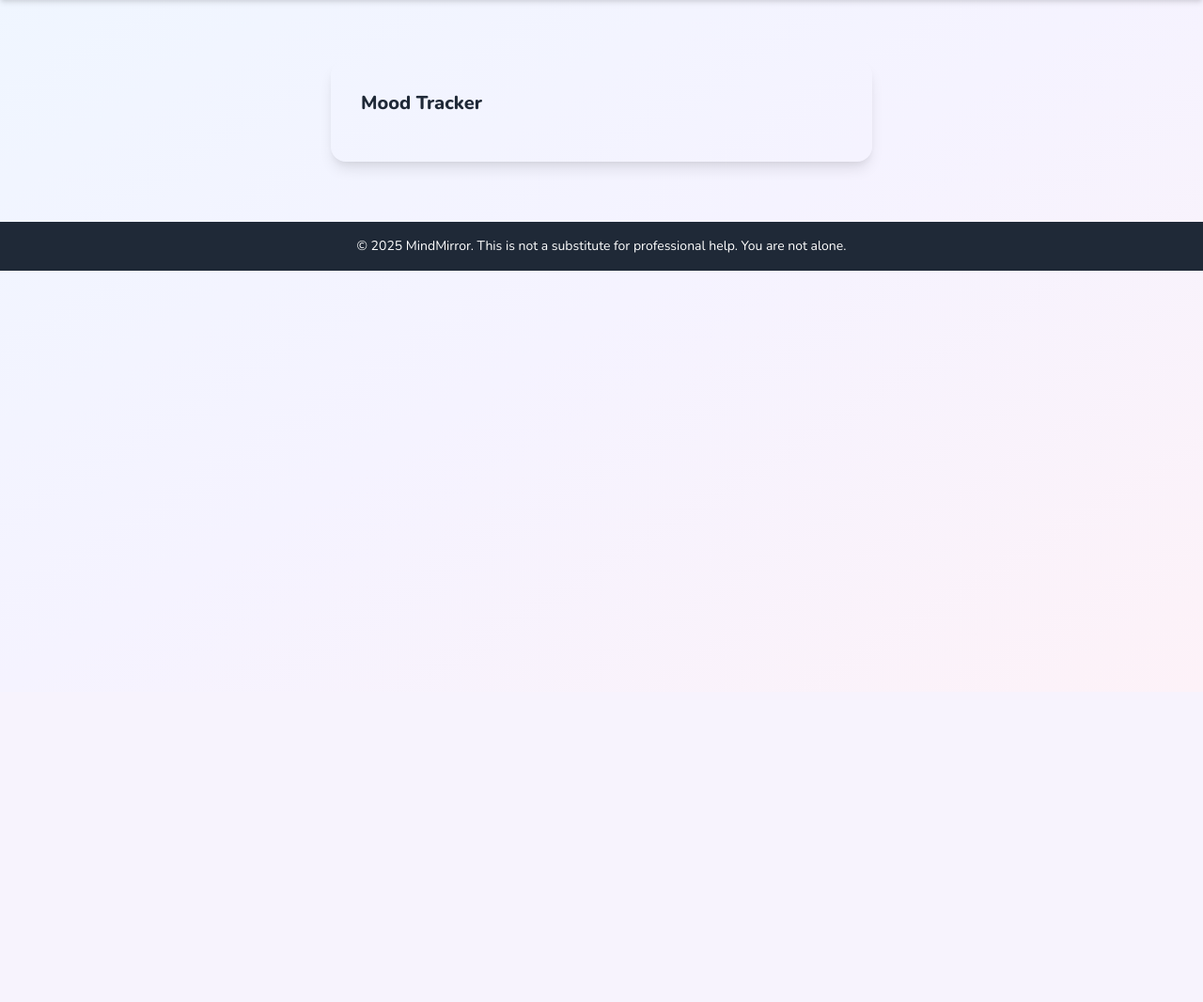
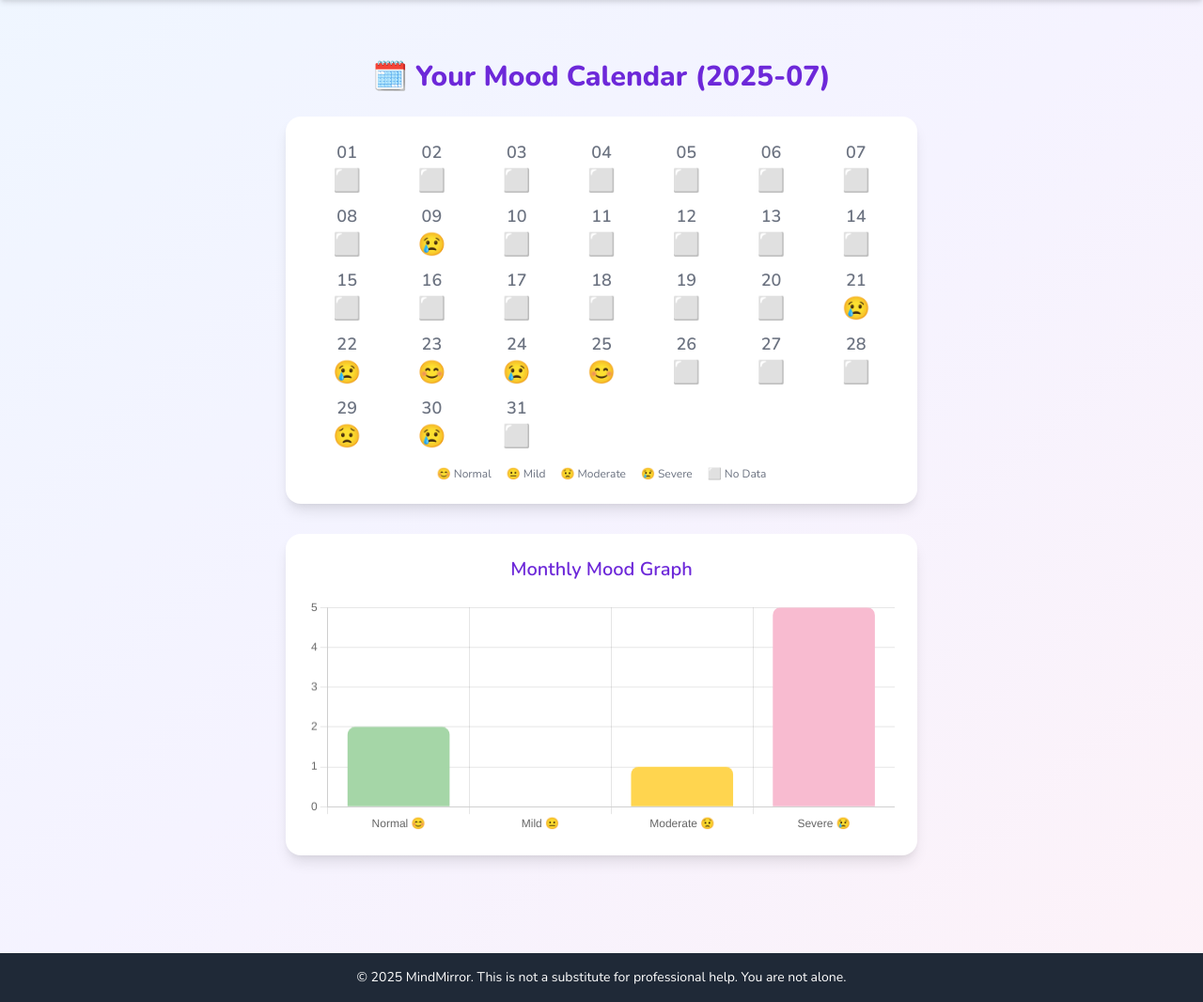
Before and after one commit to adityasrivastava0/MindMirror, a Flask app: page /mood in a window 1280 px wide. Shown: the part 64-1130 px from the top of the page at 94% size. Before the commit the page ends 352 px from the top, so only its background shows below. Run offline with Flask 3, Linux system fonts and the light colour scheme; the visitor is signed in with stand-in values (Sample User, id 1); data comes from the database, SQL or seed files in the repository; both versions use the stored data as it was after the commit.

Commit message:
initial commit

```diff
--- a/app.py
+++ b/app.py
@@ -295,7 +295,43 @@
 
 @app.route('/mood')
 def mood():
-    return render_template('mood.html')
+    if 'user_id' not in session:
+        return redirect(url_for('login'))
+
+    # Example: Fetch mood data for current month
+    from calendar import monthrange
+    today = datetime.today()
+    year, month = today.year, today.month
+    days_in_month = monthrange(year, month)[1]
+
+    with sqlite3.connect('mindmirror.db') as conn:
+        c = conn.cursor()
+        c.execute("""
+            SELECT created_at, level FROM assessments
+            WHERE user_id = ? AND strftime('%Y-%m', created_at) = ?
+        """, (session['user_id'], f"{year}-{month:02d}"))
+        rows = c.fetchall()
+
+    # Map date to mood
+    mood_map = {'Normal': '😊', 'Mild': '😐', 'Moderate': '😟', 'Severe': '😢'}
+    mood_data = {row[0][:10]: mood_map.get(row[1], '🙂') for row in rows}
+
+    calendar_days = []
+    for day in range(1, days_in_month + 1):
+        date_str = f"{year}-{month:02d}-{day:02d}"
+        emoji = mood_data.get(date_str, '⬜')
+        calendar_days.append({'date': date_str, 'emoji': emoji})
+
+    # For graph: count moods
+    mood_counts = {'😊': 0, '😐': 0, '😟': 0, '😢': 0}
+    for m in mood_data.values():
+        if m in mood_counts:
+            mood_counts[m] += 1
+
+    return render_template('mood.html',
+                           calendar_days=calendar_days,
+                           year=year, month=month,
+                           mood_counts=mood_counts)
 
 # --------- Run App ---------
 if __name__ == '__main__':
--- a/templates/mood.html
+++ b/templates/mood.html
@@ -1,15 +1,82 @@
+<!-- filepath: e:\Mindmirror python full stack\templates\mood.html -->
 {% extends "base.html" %}
-{% block title %}Mood Tracker{% endblock %}
+{% block title %}Mood Tracker | MindMirror{% endblock %}
+
 {% block content %}
-<div class="max-w-xl mx-auto mt-10 bg-white/90 rounded-2xl shadow-lg p-8">
-  <h2 class="text-xl font-bold text-[#5C6BC0] mb-4">Mood Tracker</h2>
-  <div class="grid grid-cols-7 gap-2">
-    {% for day in calendar %}
-      <div class="w-10 h-10 flex items-center justify-center rounded-full
-                  {% if day.mood == 'happy' %}bg-[#A5D6A7]{% elif day.mood == 'neutral' %}bg-[#FFF8E1]{% else %}bg-[#F8BBD0]{% endif %}">
-        <span class="text-2xl">{{ day.emoji }}</span>
-      </div>
-    {% endfor %}
-  </div>
+<div class="max-w-2xl mx-auto py-10">
+    <h2 class="text-3xl font-bold text-purple-700 mb-6 text-center">🗓️ Your Mood Calendar ({{ year }}-{{ "%02d"|format(month) }})</h2>
+    <div class="bg-white rounded-2xl shadow-lg p-6 mb-8">
+        <div class="grid grid-cols-7 gap-2">
+            {% for day in calendar_days %}
+            <div class="flex flex-col items-center">
+                <span class="text-lg font-semibold text-gray-500">{{ day.date[-2:] }}</span>
+                <span class="text-2xl">{{ day.emoji }}</span>
+            </div>
+            {% endfor %}
+        </div>
+        <div class="mt-4 text-xs text-gray-500 flex gap-4 justify-center">
+            <span>😊 Normal</span>
+            <span>😐 Mild</span>
+            <span>😟 Moderate</span>
+            <span>😢 Severe</span>
+            <span>⬜ No Data</span>
+        </div>
+    </div>
+    <div class="bg-white rounded-2xl shadow-lg p-6">
+        <h3 class="text-xl font-semibold text-purple-700 mb-4 text-center">Monthly Mood Graph</h3>
+        <canvas id="moodChart" height="120"></canvas>
+    </div>
 </div>
+<script src="https://cdn.jsdelivr.net/npm/chart.js"></script>
+<script>
+const ctx = document.getElementById('moodChart').getContext('2d');
+const moodCounts = {{ mood_counts|tojson }};
+new Chart(ctx, {
+    type: 'bar',
+    data: {
+        labels: ['Normal 😊', 'Mild 😐', 'Moderate 😟', 'Severe 😢'],
+        datasets: [{
+            label: 'Days',
+            data: [moodCounts['😊'], moodCounts['😐'], moodCounts['😟'], moodCounts['😢']],
+            backgroundColor: ['#A5D6A7', '#FFF8E1', '#FFD54F', '#F8BBD0'],
+            borderRadius: 8
+        }]
+    },
+    options: {
+        plugins: { legend: { display: false } },
+        scales: { y: { beginAtZero: true, ticks: { stepSize: 1 } } }
+    }
+});
+</script>
 {% endblock %}
+
+<!-- filepath: e:\Mindmirror python full stack\templates\base.html -->
+<nav class="bg-white shadow-lg px-4 py-2 flex items-center justify-between">
+    <div class="flex items-center">
+        <img src="{{ url_for('static', filename='calm-icon.svg') }}" alt="MindMirror" class="h-8 w-8 mr-2">
+        <span class="font-bold text-purple-700 text-xl">MindMirror</span>
+    </div>
+    <div class="md:hidden">
+        <button id="menuBtn" class="text-purple-700 focus:outline-none">
+            <svg class="w-7 h-7" fill="none" stroke="currentColor" viewBox="0 0 24 24">
+                <path stroke-linecap="round" stroke-linejoin="round" stroke-width="2"
+                      d="M4 6h16M4 12h16M4 18h16"/>
+            </svg>
+        </button>
+    </div>
+    <div id="menuList" class="hidden absolute top-16 left-0 w-full bg-white shadow-lg z-50 flex flex-col md:flex-row md:static md:w-auto md:shadow-none">
+        <a href="{{ url_for('home') }}" class="px-6 py-3 text-purple-700 hover:bg-purple-50">Home</a>
+        <a href="{{ url_for('assessment') }}" class="px-6 py-3 text-purple-700 hover:bg-purple-50">Assessment</a>
+        <a href="{{ url_for('dashboard') }}" class="px-6 py-3 text-purple-700 hover:bg-purple-50">Dashboard</a>
+        <a href="{{ url_for('mood') }}" class="px-6 py-3 text-purple-700 hover:bg-purple-50">Mood Tracker</a>
+        <a href="{{ url_for('resources') }}" class="px-6 py-3 text-purple-700 hover:bg-purple-50">Resources</a>
+        <a href="{{ url_for('logout') }}" class="px-6 py-3 text-purple-700 hover:bg-purple-50">Logout</a>
+    </div>
+</nav>
+<script>
+const menuBtn = document.getElementById('menuBtn');
+const menuList = document.getElementById('menuList');
+menuBtn.addEventListener('click', () => {
+    menuList.classList.toggle('hidden');
+});
+</script>
```
Also changed, not shown: templates/register.html (+16 -2 lines), mindmirror.db, templates/base.html (line endings or trailing spaces).
